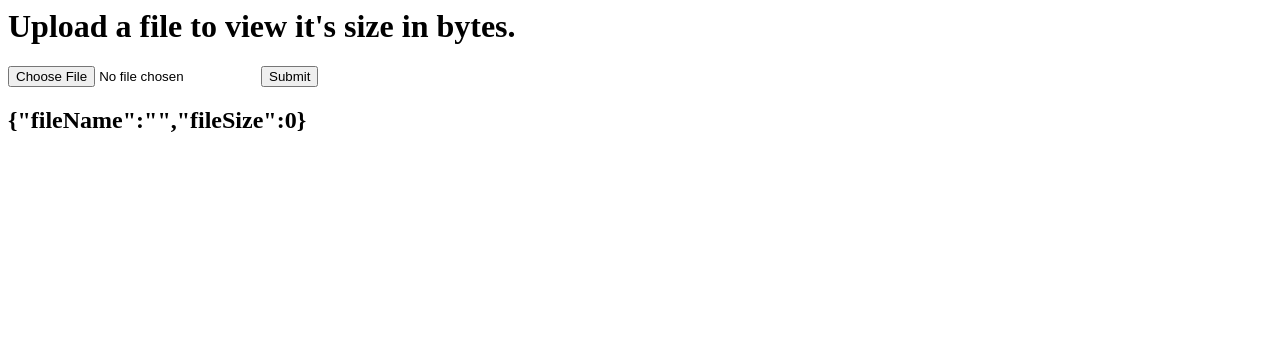
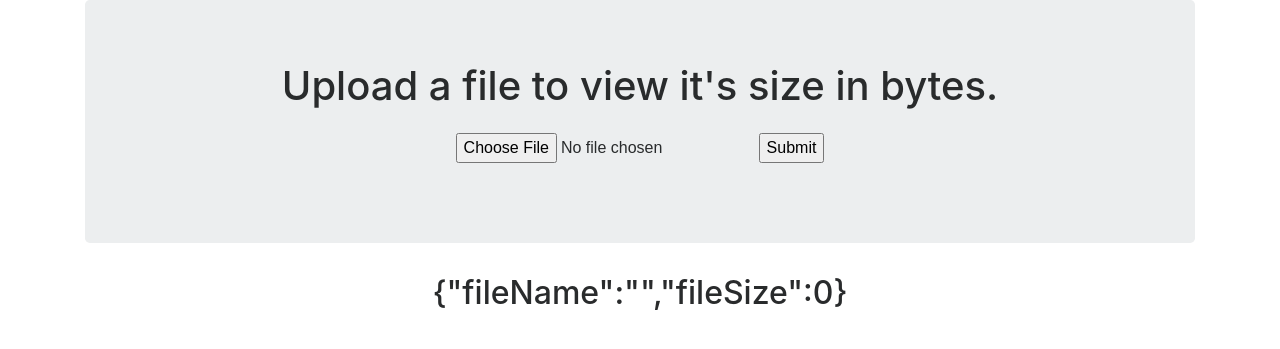
Before and after one commit to zbennett10/FCC-FileMetadataService, a Node server app: page / in a window 1280 px wide. Shown: the top 349 px of the page. Run offline with Node 20, Linux system fonts and the light colour scheme; some libraries are stand-ins or nearby versions.

Commit message:
minor refactoring

```diff
--- /dev/null
+++ b/public/index.css
@@ -0,0 +1,3 @@
+form {
+    margin-top: 25px;
+}
--- a/public/script.js
+++ b/public/script.js
@@ -1,31 +1,30 @@
-console.log('script loaded');
 const form = document.querySelector('form');
 const fileInput = document.querySelector('#fileInput');
 
+//handle form submission
+form.onsubmit = function(e) {
 
-form.onsubmit = function(e) {
+    //create new FormData object with the submitted file within it
     var formData = new FormData(form);
     var file = fileInput.files[0];
     formData.set('userUpload', file);
 
+    //post FormData object to server and reload page upon successful post
     $.ajax({
         url: '/',
         type: 'POST',
         data: formData,
         cache: false,
-        //these parameters must be set for file uploading
-        processData: false,
-        contentType: false,
+        processData: false, //this parameter must be set for file uploading
+        contentType: false, //this parameter must be set for file uploading
         error: function(err, status) {
             console.log(err, status);
         },
         success: function(result) {
-            console.log(result);
-            formData.delete('userUpload');
+            formData.delete('userUpload'); //delete file after its been posted
             location.reload();
         }
     });
-
      e.preventDefault();
      return false;
 }
--- a/routes/api.js
+++ b/routes/api.js
@@ -1,18 +1,22 @@
 var express = require('express');
+var router = express();
 var multer = require('multer');
 var upload = multer();
+
+//instantiate empty file object to hold uploaded file data
 var fileObject = {
     fileName: '',
     fileSize: 0
 };
 
-var router = express();
-
+//handle get request on main page
 router.get('/', function(req,res) {
-    res.render('../views/index.pug', {Bytes: JSON.stringify(fileObject)});
+    res.render('../views/index.pug', {Bytes: JSON.stringify(fileObject)}); //send fileObject to index.pug
 });
 
+//handle file upload
 router.post('/', upload.any(), function(req,res, next) {
+    //set properties of fileObject - ajax request from script.js reloads page with new fileObject info
     fileObject.fileName = req.files[0].originalname;
     fileObject.fileSize = req.files[0].size;
     res.end();
--- a/views/index.pug
+++ b/views/index.pug
@@ -1,14 +1,18 @@
 html
   head
-
+    link(rel="stylesheet" href="https://cdnjs.cloudflare.com/ajax/libs/twitter-bootstrap/4.0.0-alpha.6/css/bootstrap.min.css")
+    link(rel="stylesheet" href="/assets/index.css")
 
   body
-    h1 Upload a file to view it's size in bytes.
-    form
-      input#fileInput(type='file')
-      input(type='submit')
+    div.container
+      div.jumbotron
+        h1.text-center Upload a file to view it's size in bytes.
+        form.text-center
+          input#fileInput(type='file')
+          input(type='submit')
 
-    h2=Bytes
+      h2.text-center=Bytes
 
-      script(src="https://cdnjs.cloudflare.com/ajax/libs/jquery/3.1.1/jquery.min.js")
-      script(src='/assets/script.js')
+    script(src="https://cdnjs.cloudflare.com/ajax/libs/jquery/3.1.1/jquery.min.js")
+    script(src="https://cdnjs.cloudflare.com/ajax/libs/twitter-bootstrap/4.0.0-alpha.6/js/bootstrap.min.js")
+    script(src='/assets/script.js')
```
Also changed, not shown: app.js (+5 -2 lines).
